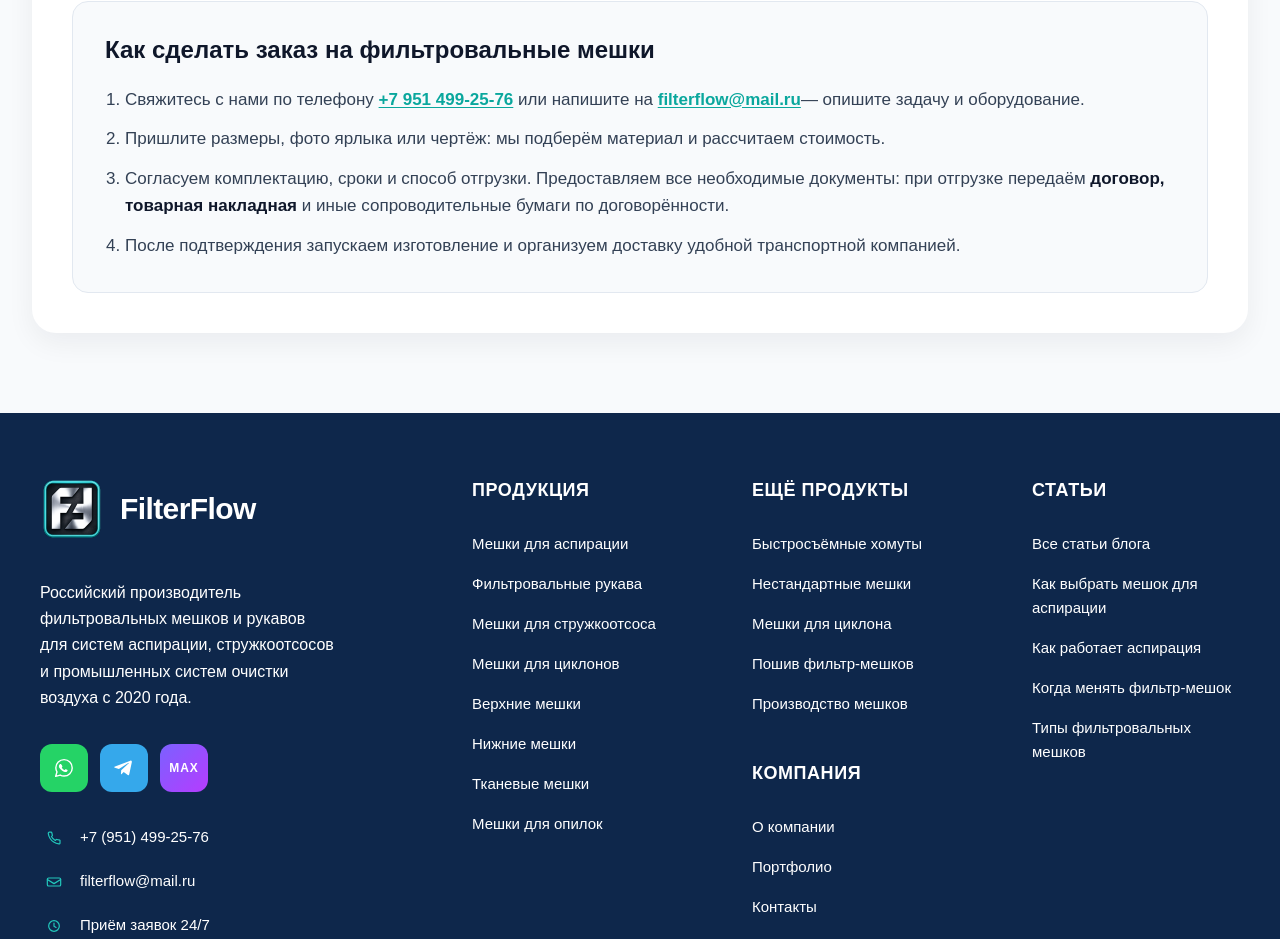
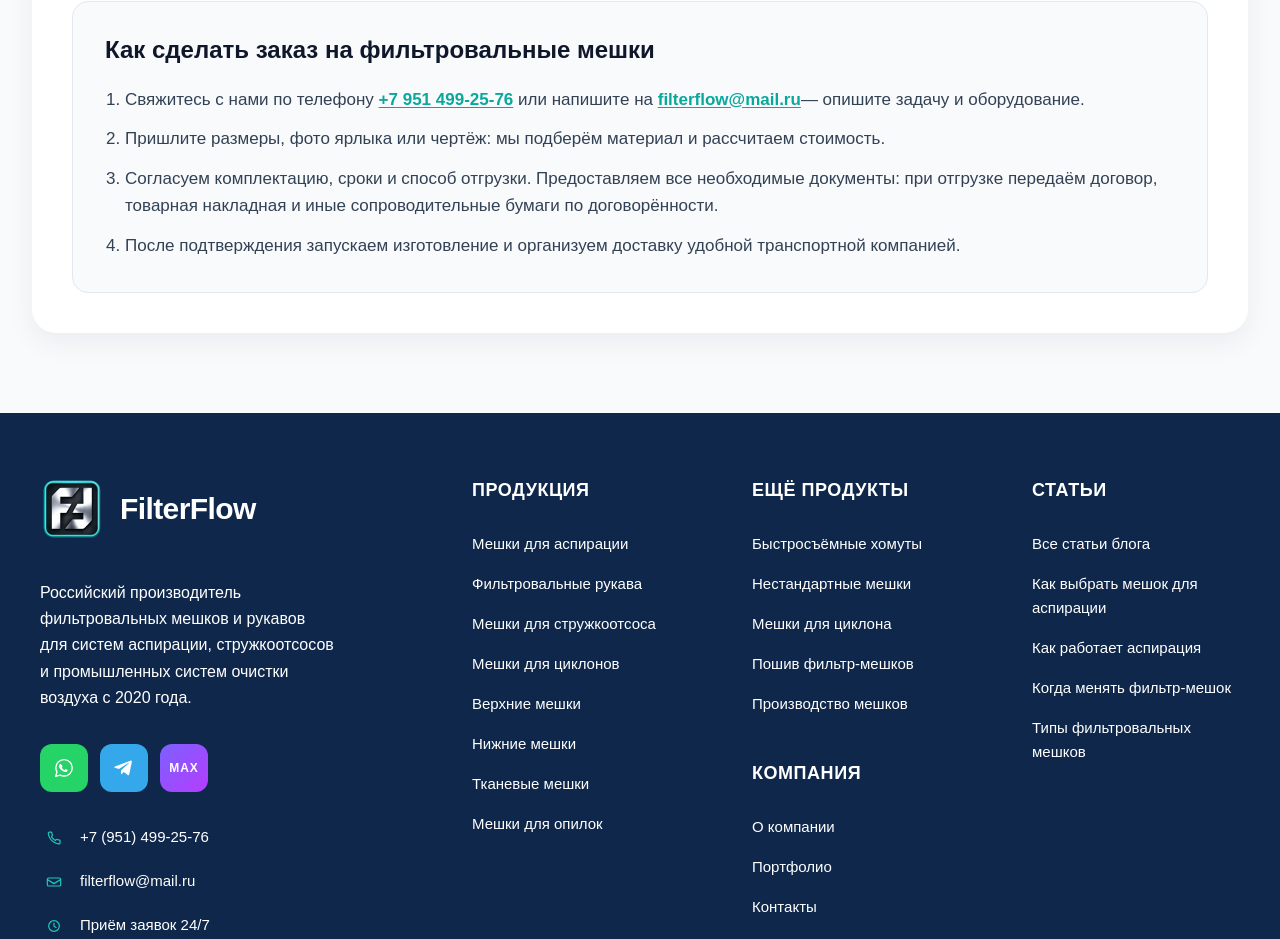
Before and after one commit to karipupkina-ux/filterflow-next, a Next.js app: page /kontakty in a window 1280 px wide. Shown: the part 2155-3094 px from the top of the page. Built offline with nearby package versions, Linux system fonts and the light colour scheme.

Commit message:
update kontakty block

```diff
--- a/app/kontakty/page.tsx
+++ b/app/kontakty/page.tsx
@@ -287,7 +287,7 @@ export default function KontaktyPage() {
                 </li>
                 <li>
                   Согласуем комплектацию, сроки и способ отгрузки. Предоставляем все необходимые документы: при
-                  отгрузке передаём <strong className="font-semibold text-[#0f172a]">договор, товарная накладная</strong>{" "}
+                  отгрузке передаём договор, товарная накладная{" "}
                   и иные сопроводительные бумаги по договорённости.
                 </li>
                 <li>
```
